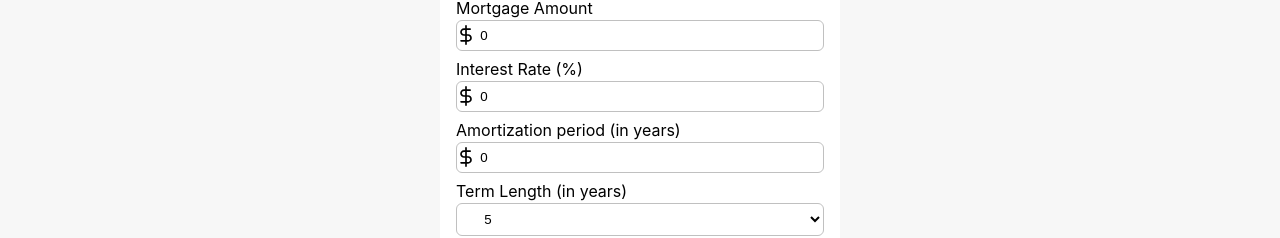
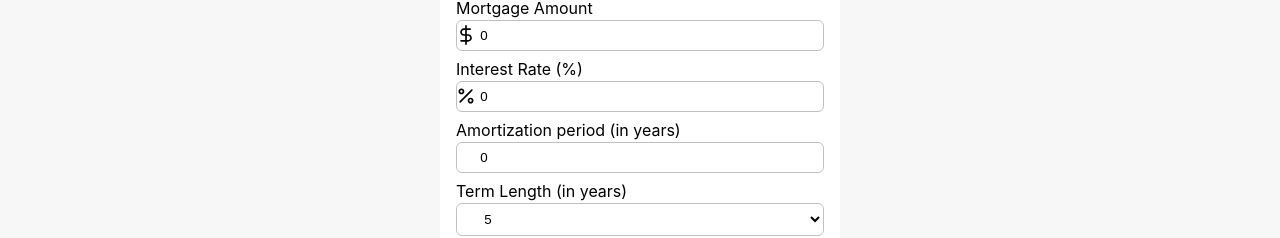
Before and after one commit to TYLER-JM/mocalc, a React (Vite) app: page /calculators in a window 1280 px wide. Both pictures are taken after a click on the button "click to add a calculator". Shown: the part 134-372 px from the top of the page. Built offline with nearby package versions, Linux system fonts and the light colour scheme; a web font is replaced by a local one.

Commit message:
adds configurable icon to Input Component

```diff
--- a/src/components/Calculator.tsx
+++ b/src/components/Calculator.tsx
@@ -70,6 +70,7 @@ export default function Calculator({
           inputName="mortgageAmount"
           defaultValue={calculator.principal.toString()}
           formatter={currencyFormatter}
+          icon={{name: 'icon-dollar-sign', placement: 'start'}}
         />
         <Input
           label="Interest Rate (%)"
@@ -77,6 +78,7 @@ export default function Calculator({
           placeholder="interest rate (in %)"
           setState={setRate}
           defaultValue={calculator.rate.toString()}
+          icon={{name: 'icon-percent', placement: 'end'}}
         />
         <Input
           label="Amortization period (in years)"
--- a/src/components/Input.tsx
+++ b/src/components/Input.tsx
@@ -1,5 +1,6 @@
 import React, { useCallback, useState } from "react"
 import { debounce } from "../utils/debounce"
+import {InputIconOptions} from "../definitions/CalculatorDefinitions.ts";
 
 interface InputProps {
   label: string,
@@ -8,6 +9,7 @@ interface InputProps {
   defaultValue?: string,
   setState: (val: number) => void,
   formatter?: any
+  icon?: InputIconOptions
 }
 export default function Input({
   label,
@@ -15,7 +17,8 @@ export default function Input({
   placeholder,
   defaultValue,
   setState,
-  formatter
+  formatter,
+  icon
 }: InputProps) {
   const [userFeedback, setUserFeedback] = useState<string>('')
   const [ariaInvalid, setAriaInvalid] = useState<boolean | undefined>(undefined)
@@ -27,7 +30,6 @@ export default function Input({
       setAriaInvalid(undefined)
       return
     }
-    console.log('val from debound', val)
     const num = parseFloat(val)
     if (isNaN(num)) {
       setUserFeedback('Please enter a valid number')
@@ -64,9 +66,11 @@ export default function Input({
 
       <span>{label}</span>
       <div className="input-wrapper">
-        <svg className="input-icon">
-          <use xlinkHref="img/sprite.svg#icon-dollar-sign"></use>
-        </svg>
+        {icon &&
+          <svg className="input-icon">
+            <use xlinkHref={`img/sprite.svg#${icon.name}`}></use>
+          </svg>
+        }
         <input
           className="form-input"
           type="text"
--- a/src/definitions/CalculatorDefinitions.ts
+++ b/src/definitions/CalculatorDefinitions.ts
@@ -10,6 +10,11 @@ export class CalculatorInputs {
 		public term: number,
 		public paymentType: PaymentSchedules
 	) {}
+}
+
+export interface InputIconOptions {
+	placement: 'start' | 'end',
+	name: string,
 }
 
 export class YearSummary {
```
